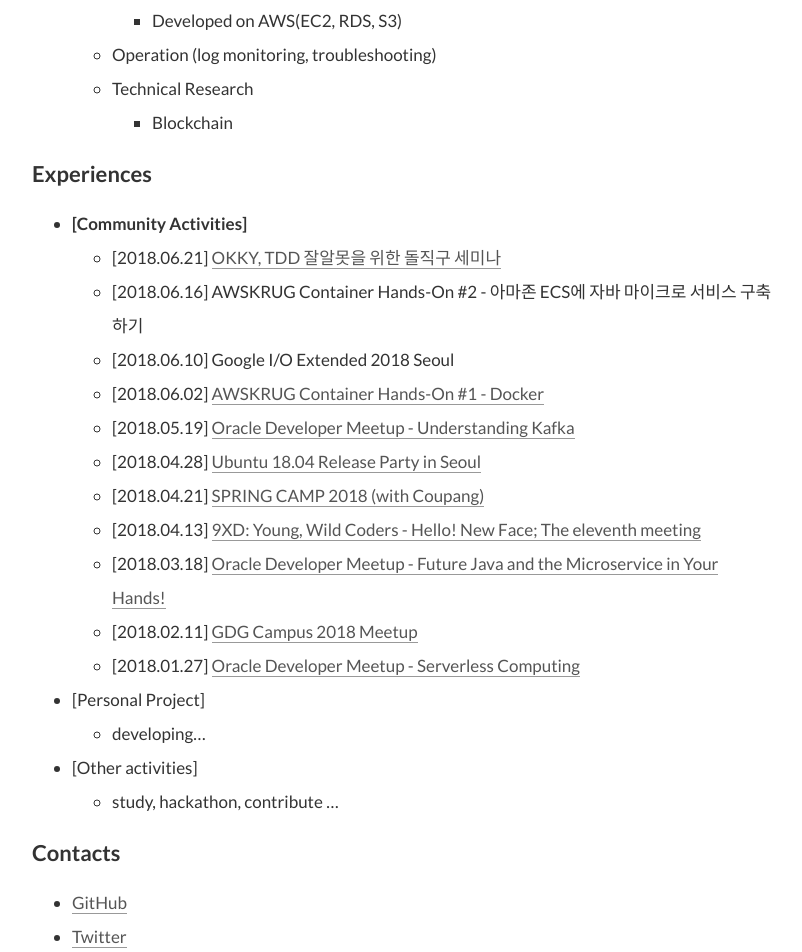
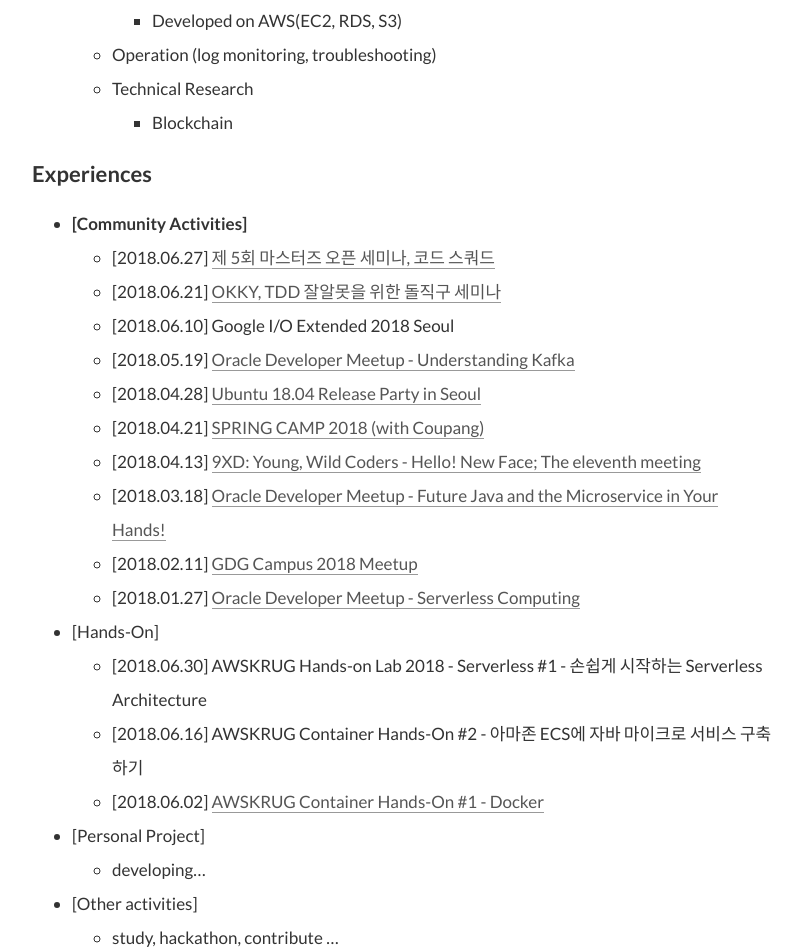
Before and after one commit to gwonsungjun/gwonsungjun.github.io, a Jekyll site: the page built from about/index.md, in a window 1280 px wide. Shown: the part 2720-3672 px from the top of the page, without its empty margins (238-1040 px from the left). Built offline with Jekyll 4.4.1, drawn with Linux system fonts in a browser that asks for light colours; comment, search, counter and statistics services are not loaded.

Commit message:
Update about.md

```diff
--- a/about/index.md
+++ b/about/index.md
@@ -65,10 +65,9 @@
 
 # Experiences
 - **[Community Activities]**
+  - [2018.06.27] [제 5회 마스터즈 오픈 세미나, 코드 스쿼드](https://gwonsungjun.github.io/seminar/2018/06/27/codesquadSeminar/#)
   - [2018.06.21] [OKKY, TDD 잘알못을 위한 돌직구 세미나](https://gwonsungjun.github.io/seminar/2018/06/25/okkyTddSeminar/#)
-  - [2018.06.16] AWSKRUG Container Hands-On #2 - 아마존 ECS에 자바 마이크로 서비스 구축하기
   - [2018.06.10] Google I/O Extended 2018 Seoul
-  - [2018.06.02] [AWSKRUG Container Hands-On #1 - Docker](https://gwonsungjun.github.io/seminar/2018/06/02/awsDocker/)
   - [2018.05.19] [Oracle Developer Meetup - Understanding Kafka](https://gwonsungjun.github.io/seminar/2018/05/20/6th_oracle_kafka/)
   - [2018.04.28] [Ubuntu 18.04 Release Party in Seoul](https://gwonsungjun.github.io/seminar/2018/04/29/ubuntuRelaseParty/)
   - [2018.04.21] [SPRING CAMP 2018 (with Coupang)](https://gwonsungjun.github.io/seminar/2018/04/22/springCamp2018/)
@@ -76,6 +75,10 @@
   - [2018.03.18] [Oracle Developer Meetup - Future Java and the Microservice in Your Hands!](https://gwonsungjun.github.io/seminar/2018/03/22/4th_oracle_meetup/)
   - [2018.02.11] [GDG Campus 2018 Meetup](https://gwonsungjun.github.io/seminar/2018/02/22/GdgCampusKoreaMeetup/)
   - [2018.01.27] [Oracle Developer Meetup - Serverless Computing](https://gwonsungjun.github.io/seminar/2018/01/27/3rd_oracle_meetup/)
+- [Hands-On]
+  - [2018.06.30] AWSKRUG Hands-on Lab 2018 - Serverless #1 - 손쉽게 시작하는 Serverless Architecture
+  - [2018.06.16] AWSKRUG Container Hands-On #2 - 아마존 ECS에 자바 마이크로 서비스 구축하기
+  - [2018.06.02] [AWSKRUG Container Hands-On #1 - Docker](https://gwonsungjun.github.io/seminar/2018/06/02/awsDocker/)
 - [Personal Project]
   - developing...
 - [Other activities]
```
